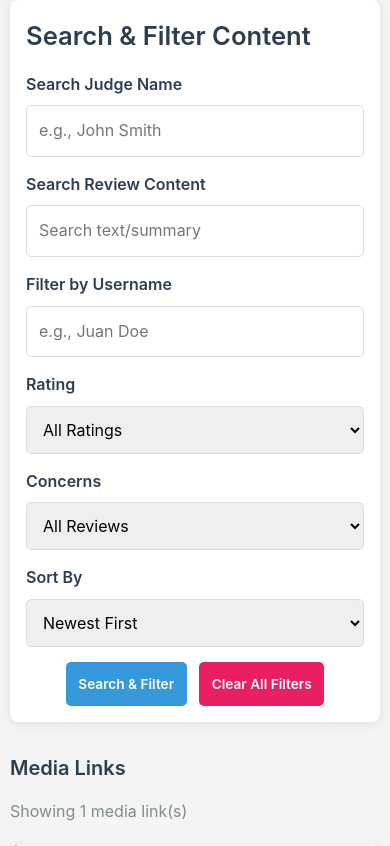
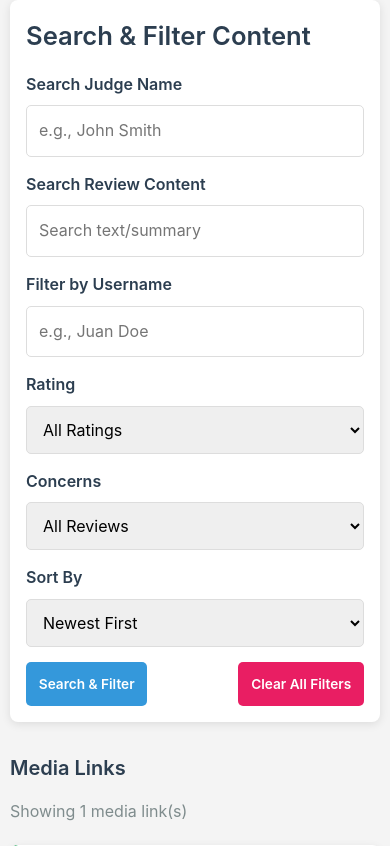
Before and after one commit to RodDog420/JudgeAccount, a Flask app: page /admin in a window 390 px wide. Shown: the part 165-1011 px from the top of the page. Run offline with Flask 3, Linux system fonts and the light colour scheme; a user stored in the database is signed in; tables that the repository leaves empty hold one stand-in row (values such as "Sample post"); some libraries are stand-ins or nearby versions.

Commit message:
installing all the mobile fixes 2.4

```diff
--- a/app/static/css/components.css
+++ b/app/static/css/components.css
@@ -408,7 +408,7 @@
     display: flex;
     flex-wrap: wrap;
     gap: clamp(0.75rem, 3vw, 1rem);
-    justify-content: center;
+    justify-content: space-between;
     align-items: center;
 }
 .content-count {
```
Also changed, not shown: README.md.
